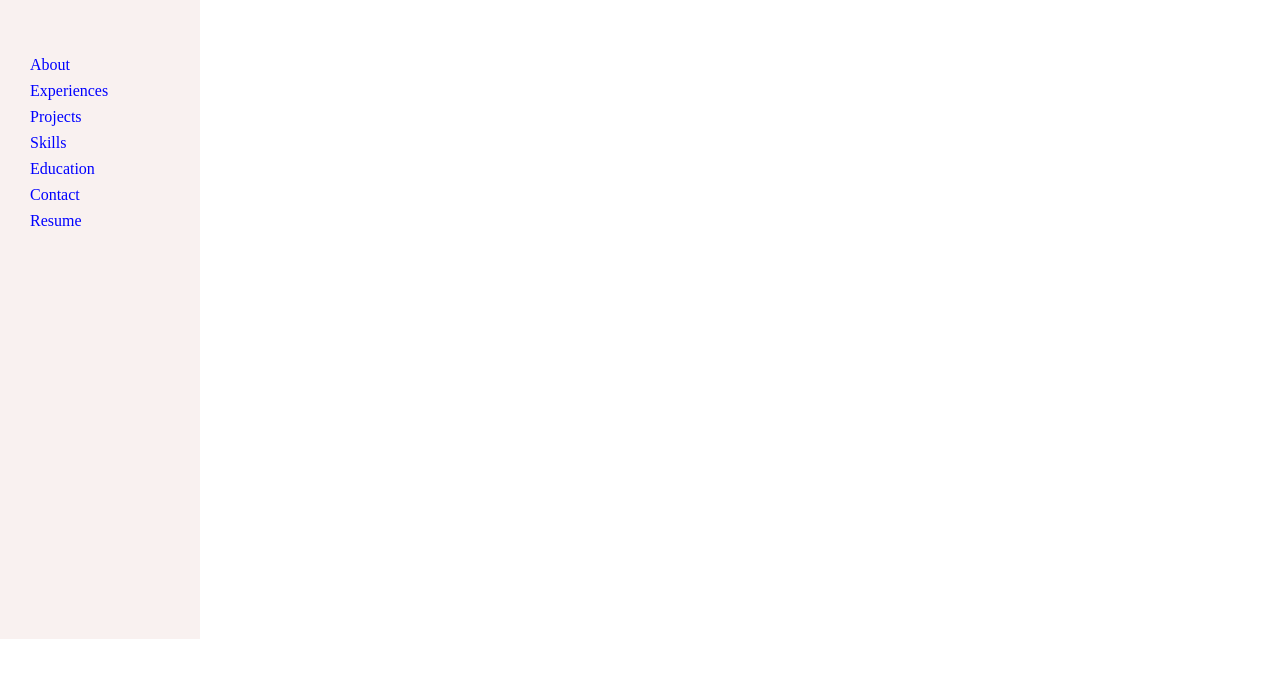
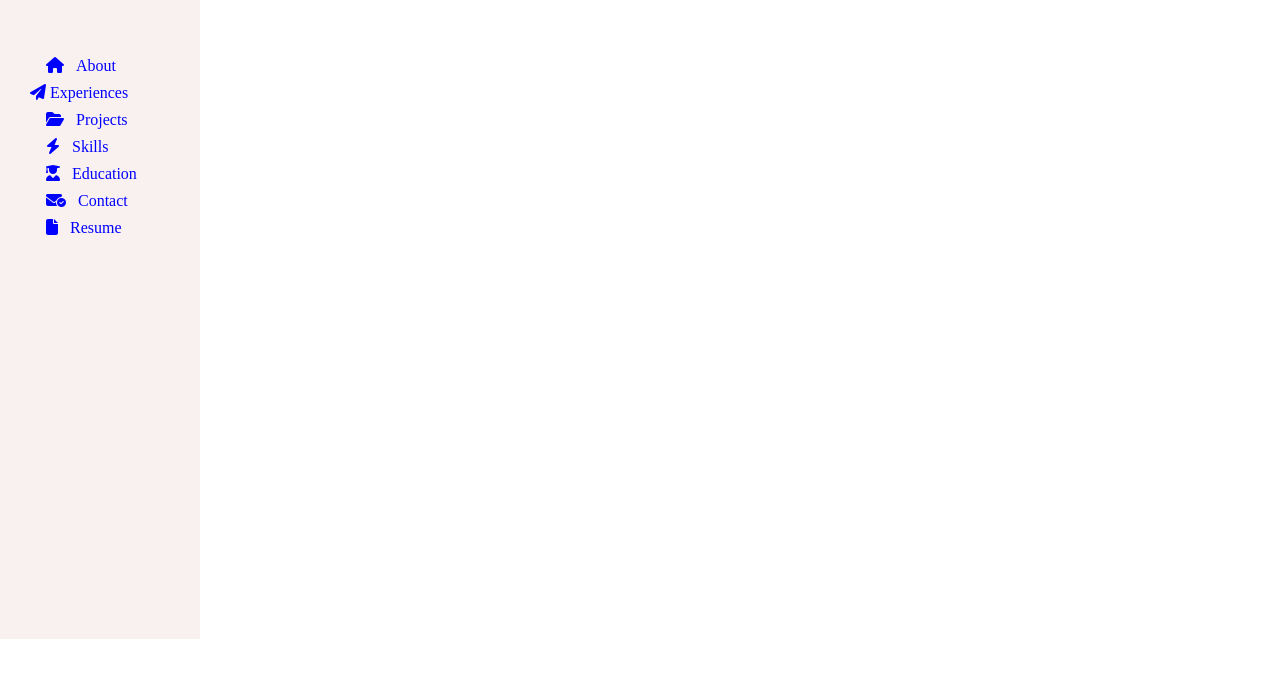
Before and after one commit to mitshivi-fe/resume, a website: page index.html in a window 1280 px wide. Shown: the part 161-838 px from the top of the page. Drawn offline with Linux system fonts and the light colour scheme.

Commit message:
added sass support in project

```diff
--- a/index.html
+++ b/index.html
@@ -4,7 +4,8 @@
         <meta charset="UTF-8">
         <meta http-equiv="X-UA-Compatible" content="IE=edge">
         <meta name="viewport" content="width=device-width, initial-scale=1.0">
-    <link rel="stylesheet" href="styles.css">
+        <link rel="stylesheet" href="./css/styles.css">
+        <link rel="stylesheet" href="https://cdnjs.cloudflare.com/ajax/libs/font-awesome/6.2.1/css/all.min.css" integrity="sha512-MV7K8+y+gLIBoVD59lQIYicR65iaqukzvf/nwasF0nqhPay5w/9lJmVM2hMDcnK1OnMGCdVK+iQrJ7lzPJQd1w==" crossorigin="anonymous" referrerpolicy="no-referrer"/>
         <title>Document</title>
     </head>
     <body>
@@ -12,40 +13,70 @@
             <aside class="side-section">
                 <nav>
                     <div class="upper-section">
-                    <div class="image-section">
-
+                        <div class="image-section"></div>
                     </div>
-                </div>
-
                     <hr>
-
                     <div class="lower-section">
                         <ul class="navigation-section">
                             <li class="nav-list">
-                            <a href="#about">About</a>
+                                <a href="#about">
+                                    <span class="section">
+                                        <i class="fa-solid fa-house"></i>
+                                        <span class="section_name">About</span>
+                                    </span>
+                                </a>
                             </li>
                             <li class="nav-list">
-                            <a href="#experiences">Experiences</a>
+                                <a href="#experiences">
+                                    <span>
+                                        <i class="fa-solid fa-paper-plane"></i>
+                                        <span>Experiences</span>
+                                    </span>
+
+                                </a>
 
                             </li>
                             <li class="nav-list">
-                            <a href="#projects">Projects</a>
+                                <a href="#projects">
+                                    <span class="section">
+                                        <i class="fa-solid fa-folder-open"></i>
+                                        <span class="section_name">Projects</span>
+                                    </span>
+                                </a>
+                            </li>
+                            <li class="nav-list">
+                                <a href="#skills">
+                                    <span class="section">
+                                        <i class="fa-solid fa-bolt"></i>
+                                        <span class="section_name">Skills</span>
+                                    </span>
+                                </a>
 
                             </li>
                             <li class="nav-list">
-                            <a href="#skills">Skills</a>
+                                <a href="#education">
+                                    <span class="section">
+                                        <i class="fa-solid fa-user-graduate"></i>
+                                        <span class="section_name">Education</span>
+                                    </span>
+                                </a>
 
                             </li>
                             <li class="nav-list">
-                            <a href="#education">Education</a>
-
+                                <a href="#contact">
+                                    <span class="section">
+                                        <i class="fa-solid fa-envelope-circle-check"></i>
+                                        <span class="section_name">Contact</span>
+                                    </span>
+                                </a>
                             </li>
                             <li class="nav-list">
-                            <a href="#contact">Contact</a>
-
-                        </li>
-                        <li class="nav-list">
-                            <a href="#resume">Resume</a>
+                                <a href="#resume">
+                                    <span class="section">
+                                        <i class="fa-solid fa-file"></i>
+                                        <span class="section_name">Resume</span>
+                                    </span>
+                                </a>
 
                             </li>
                         </ul>
--- a/styles.css
+++ b/scss/styles.scss
@@ -151,9 +151,9 @@ table {
     color: #333;
 }
 
-.upper-section{
+/* .upper-section{
 
-}
+} */
 
 .image-section{
     width: 10vw;
@@ -169,7 +169,18 @@ table {
 
 .nav-list{
     margin: 10px 0;
+    text-align: left;
 }
+
+.nav-list .section_name, .section{
+    padding: 8px;
+}
+
+.nav-list .section{
+    padding: 16px;
+}
+
+
 
 .section-wrapper{
     height: 100vw;
```
Also changed, not shown: package.json (added, +22 -0 lines), css/styles.css (added), 2 other files. Lines whose indentation alone changed are shown as unchanged.
